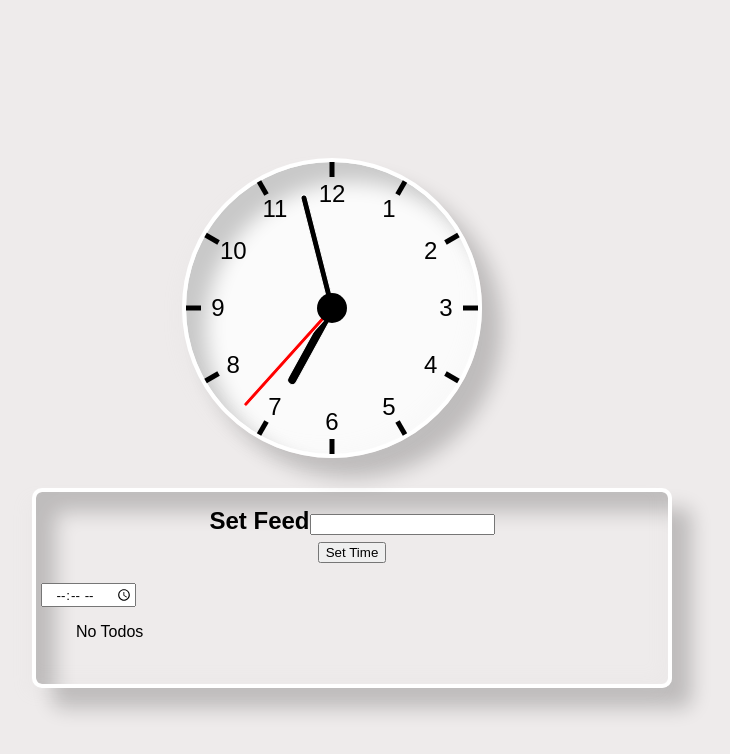
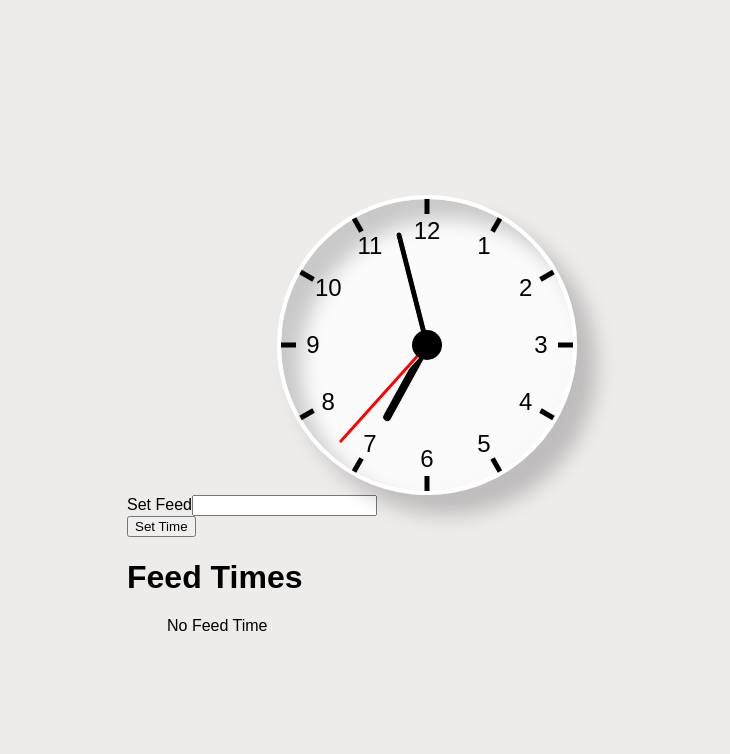
Before and after one commit to Caliza/pet-feeder, a React (Create React App) app in the folder pet-feeder/: page / in a window 1280 px wide. Shown: the top 754 px of the page, without its empty margins (288-1018 px from the left). Built offline with nearby package versions, Linux system fonts and the light colour scheme.

Commit message:
redacted Pannel.js

```diff
--- a/pet-feeder/src/Pannel.js
+++ b/pet-feeder/src/Pannel.js
@@ -1,32 +1,40 @@
 import React, { useState } from 'react';
+import { useEffect } from 'react';
 import { NewFeedForm } from './NewFeedForm';
+import { FeedList } from './FeedList';
 
-function Pannel({}) {
-const [newItem, setNewItem] = useState("")
-const [todos, setTodos] =useState([])
+function Pannel() {
+    const [todos, setTodos] = useState(() => {
+        const localValue = localStorage.getItem("ITEMS")
+        if (localValue == null) return []
 
-function handleSubmit(e) {
-    e.preventDefault()
+        return JSON.parse(localValue)
+    })
 
+    useEffect(() => {
+        localStorage.setItem("ITEMS", JSON.stringify(todos))
+    }, [todos])
+
+    function addTodo(title) {
         setTodos(currentTodos => {
             return [
                 ...currentTodos,
-            { id: crypto.randomUUID(), title: newItem, completed: false},
+                { id: crypto.randomUUID(), title, completed: false },
             ]
         })
+    }
 
-    setNewItem("")
-}
     function toggleTodo(id, completed) {
         setTodos(currentTodos => {
             return currentTodos.map(todo => {
                 if (todo.id === id) {
-                return { ...todo, completed}
+                    return { ...todo, completed }
                 }
                 return todo
             })
         })
     }
+
     function deleteTodo(id) {
         setTodos(currentTodos => {
             return currentTodos.filter(todo => todo.id !== id)
@@ -35,36 +43,9 @@
 
     return (
         <>
-        <div></div>
-        <div className='card'>
-            <h2 className='card-header'><NewFeedForm/></h2>
-
-            <div>
-            <input className='time-input' value={newItem} onChange={e => setNewItem(e.target.value)} type="time" id="appt"  />
-            </div>
-
-        <ul className="list">
-            {todos.length === 0 && "No Todos"}
-            {todos.map(todo => {
-                return (<li key={todo.id}>
-                    <label>
-                        <input
-                        type="checkbox"
-                        checked={todo.completed}
-                        onChange={e => toggleTodo(todo.id, e.target.checked)}
-                        />
-                        {todo.title}
-                    </label>
-                    <button
-                        onClick={() =>deleteTodo(todo.id)}className="btn btn-danger"
-                    >
-                        Delete
-                    </button>
-                </li>
-                )
-            })}
-        </ul>
-        </div>
+            <NewFeedForm onSubit={addTodo} />
+            <h1 className='header'>Feed Times</h1>
+            <FeedList todos={todos} toggleTodo={toggleTodo} deleteTodo={deleteTodo} />
         </>
     )
 }
```
Lines whose indentation alone changed are shown as unchanged.
